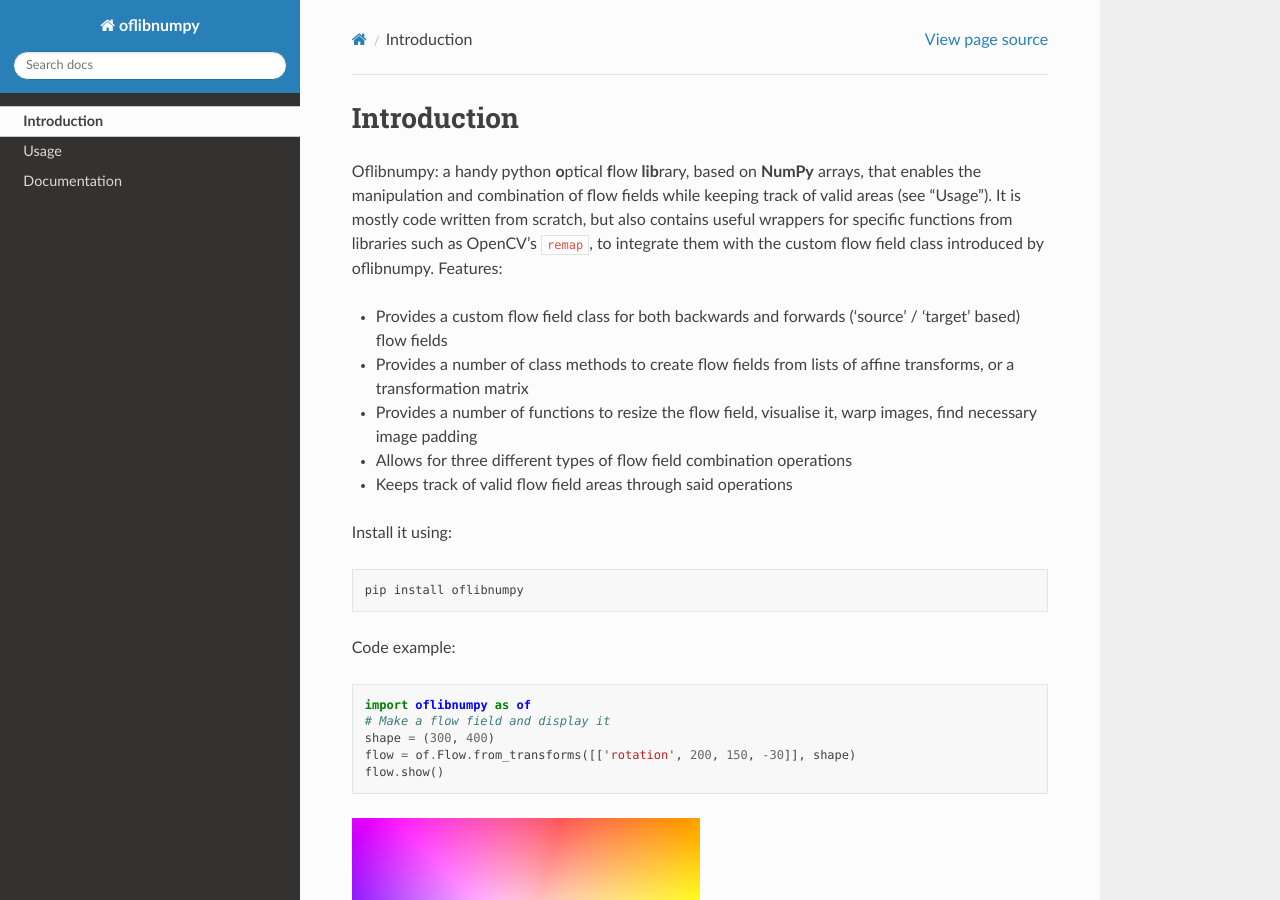
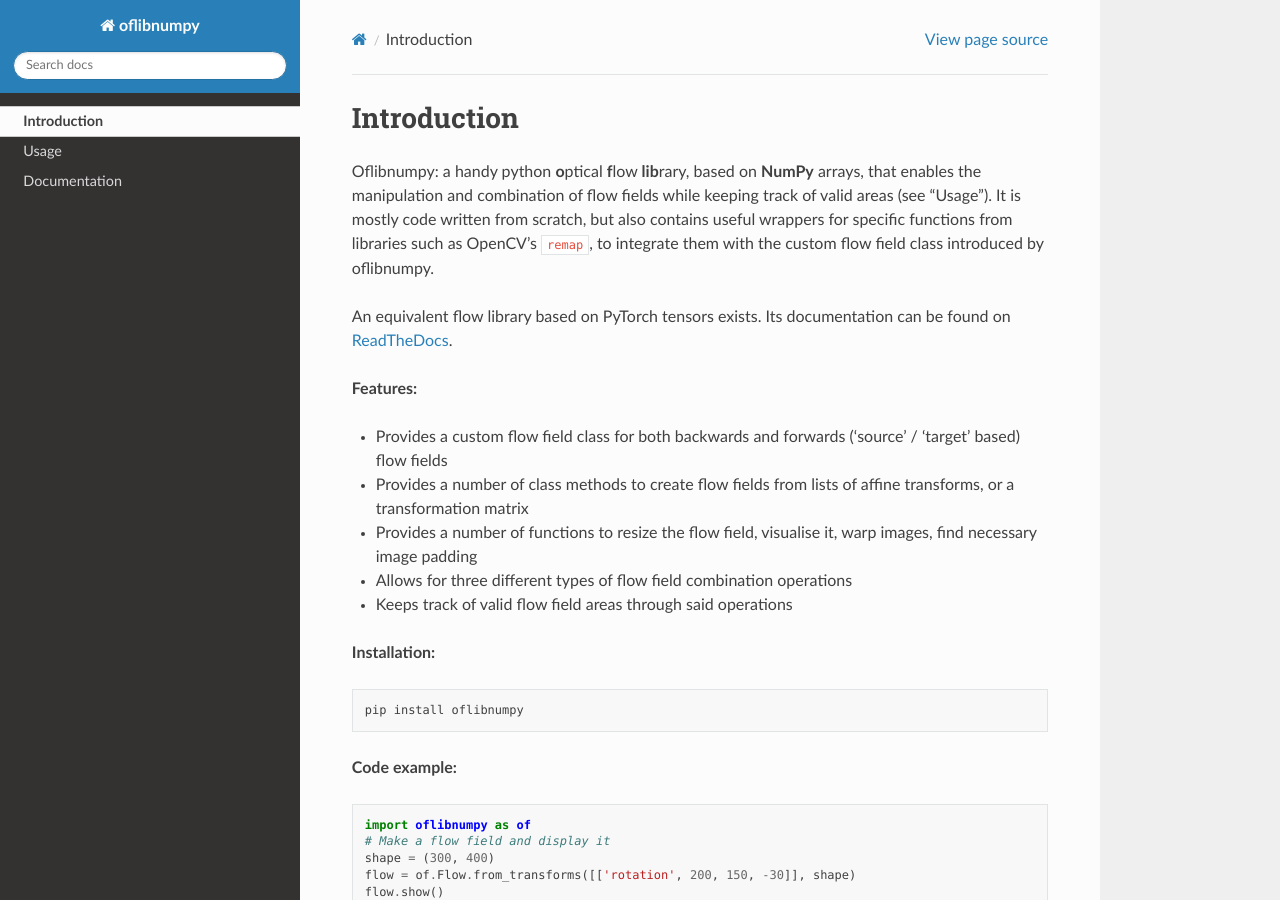
Before and after one commit to CSRavasio/oflibnumpy, a Sphinx documentation site: the page built from docs/index.rst, in a window 1280 px wide and 900 px high. Built offline with Sphinx 7.4.7 and the Read the Docs theme 2.0.0, drawn with Linux system fonts in a browser that asks for light colours; pages that are not in the unit, such as notebooks, are missing from menus.

Commit message:
docs: index.rst updated

```diff
--- a/docs/index.rst
+++ b/docs/index.rst
@@ -3,7 +3,13 @@
 Oflibnumpy: a handy python **o**\ ptical **f**\ low **lib**\ rary, based on **NumPy** arrays, that enables the manipulation and
 combination of flow fields while keeping track of valid areas (see "Usage"). It is mostly code written from scratch,
 but also contains useful wrappers for specific functions from libraries such as OpenCV's ``remap``, to integrate them
-with the custom flow field class introduced by oflibnumpy. Features:
+with the custom flow field class introduced by oflibnumpy.
+
+An equivalent flow library based on PyTorch tensors exists. Its documentation can be found on `ReadTheDocs`_.
+
+.. _ReadTheDocs: https://oflibpytorch.readthedocs.io
+
+**Features:**
 
 - Provides a custom flow field class for both backwards and forwards ('source' / 'target' based) flow fields
 - Provides a number of class methods to create flow fields from lists of affine transforms, or a transformation matrix
@@ -11,13 +17,13 @@
 - Allows for three different types of flow field combination operations
 - Keeps track of valid flow field areas through said operations
 
-Install it using:
+**Installation:**
 
 .. code-block::
 
     pip install oflibnumpy
 
-Code example:
+**Code example:**
 
 .. code-block:: python
 
```
